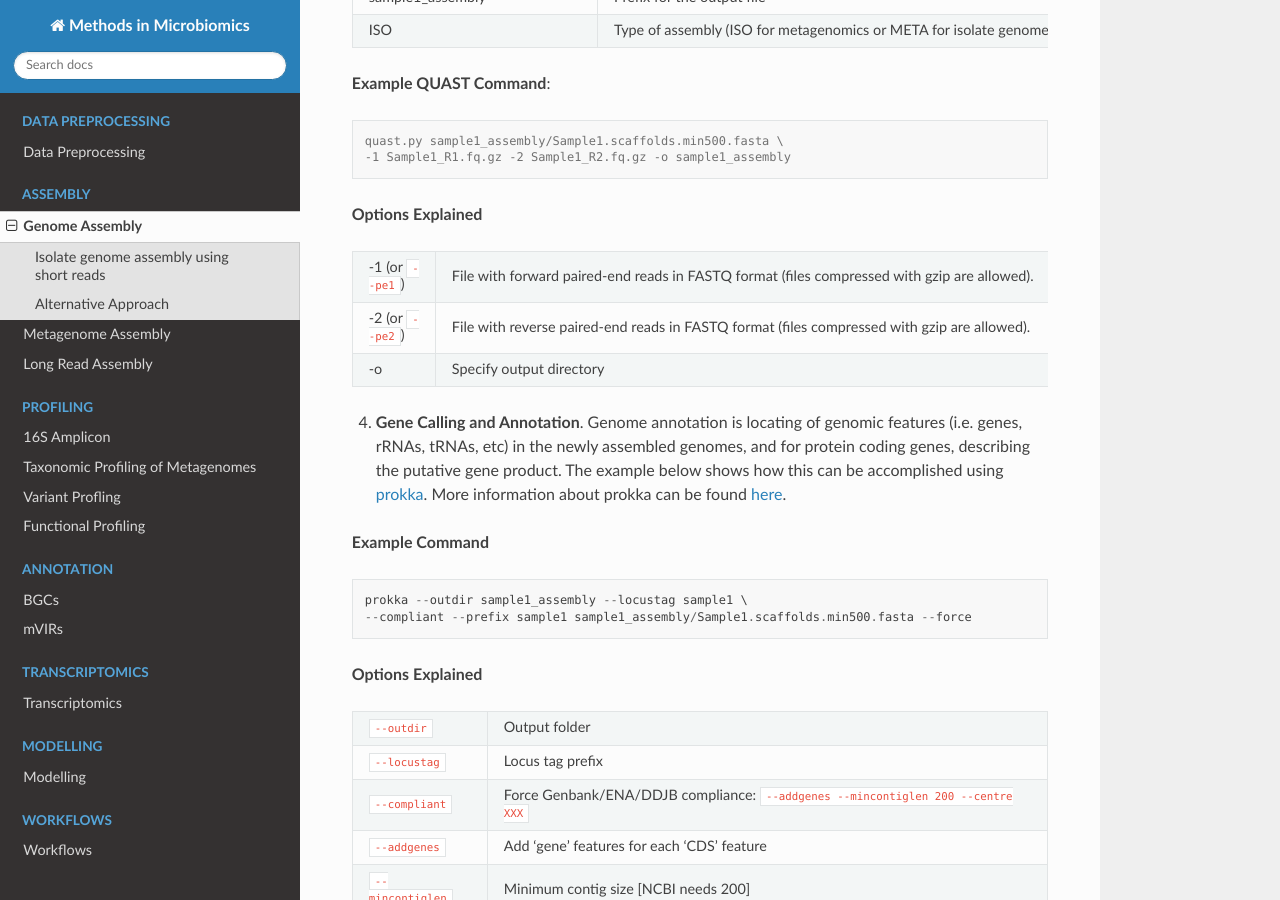
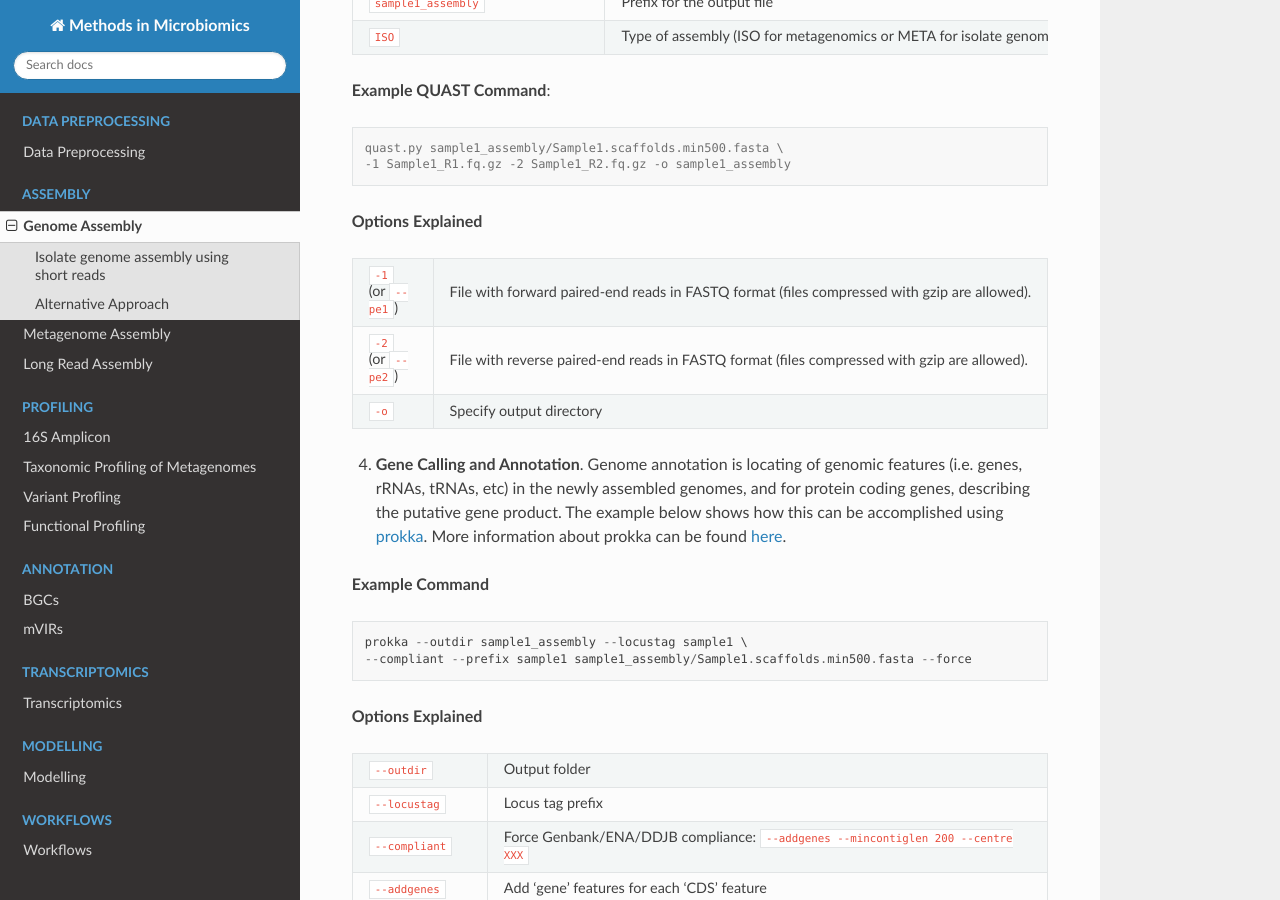
Before and after one commit to MicrobiologyETHZ/Methods_in_Microbiomics, a Sphinx documentation site: the page built from docs/assembly/genome_assembly.rst, in a window 1280 px wide and 900 px high, scrolled down 3039 px. Built offline with Sphinx 7.4.7 and the Read the Docs theme 2.0.0, drawn with Linux system fonts in a browser that asks for light colours.

```diff
--- a/docs/assembly/genome_assembly.rst
+++ b/docs/assembly/genome_assembly.rst
@@ -54,11 +54,11 @@ Isolate genome assembly using short reads
 
 
 ================     =====================================================================================================
--t                   Number of threads
+``-t``               Number of threads
 ``--isolate``        Use SPAdes isolate mode
 ``--pe1-1``          Forward reads
 ``--pe1-2``          Reverse reads
--o                   Specify output directory
+``-o``               Specify output directory
 ================     =====================================================================================================
 
 
@@ -84,13 +84,13 @@ Isolate genome assembly using short reads
   -t sample1_assembly/Sample1.scaffolds.min500.fasta > \
   sample1_assembly/Sample1.assembly.stats
 
-=================================      =======================================================================
-Sample1                                Sample name
-scaffolds                              Sequence type (can be contigs, scaffolds or transcripts)
-sample1_assembly/scaffolds.fasta       Input assembly to filter
-sample1_assembly                       Prefix for the output file
-ISO                                    Type of assembly (ISO for metagenomics or META for isolate genomes
-=================================      =======================================================================
+====================================      =======================================================================
+``Sample1``                                Sample name
+``scaffolds``                              Sequence type (can be contigs, scaffolds or transcripts)
+``sample1_assembly/scaffolds.fasta``       Input assembly to filter
+``sample1_assembly``                       Prefix for the output file
+``ISO``                                    Type of assembly (ISO for metagenomics or META for isolate genomes
+====================================      =======================================================================
 
 
 **Example QUAST Command**:
@@ -102,11 +102,11 @@ ISO                                    Type of assembly (ISO for metagenomics or
 
 **Options Explained**
 
-==================     =====================================================================================================
--1 (or ``--pe1``)        File with forward paired-end reads in FASTQ format (files compressed with gzip are allowed).
--2 (or ``--pe2``)        File with reverse paired-end reads in FASTQ format (files compressed with gzip are allowed).
--o                       Specify output directory
-==================     =====================================================================================================
+======================     =====================================================================================================
+``-1`` (or ``--pe1``)        File with forward paired-end reads in FASTQ format (files compressed with gzip are allowed).
+``-2`` (or ``--pe2``)        File with reverse paired-end reads in FASTQ format (files compressed with gzip are allowed).
+``-o``                       Specify output directory
+======================     =====================================================================================================
 
 4. **Gene Calling and Annotation**. Genome annotation is locating of genomic features (i.e. genes, rRNAs, tRNAs, etc) in the newly assembled genomes, and for protein coding genes, describing the putative gene product. The example below shows how this can be accomplished using prokka_. More information about prokka can be found here_.
 
```
